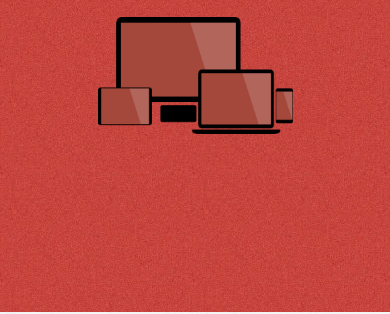
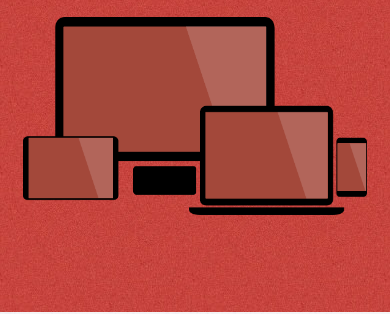
Before and after one commit to TaylorHuston/Site_49thFloor, a website: page public/index.html in a window 390 px wide. Shown: the part 338-652 px from the top of the page. Drawn offline with nearby package versions, Linux system fonts and the light colour scheme.

Commit message:
Make image more responsive

```diff
--- a/public/assets/css/bundle.css
+++ b/public/assets/css/bundle.css
@@ -137,12 +137,11 @@
     margin: 0;
   }
 
-  #responsive {
+  img#responsive {
     display: block;
     bottom: 0;
     margin: 0 auto;
-    width: 50vw;
-    height: 30vw;
+    width: 90%;
     max-width: 700px;
   }
 
--- a/public/index.html
+++ b/public/index.html
@@ -119,7 +119,7 @@
 
     <section id="footer">
       <div class="col col-100">
-        <p>&copy; 2016, 49th Floor Studios, LLC</p>
+        <p>&copy; 2017, 49th Floor Studios, LLC</p>
       </div>
     </section>
 
--- a/src/assets/css/base.less
+++ b/src/assets/css/base.less
@@ -120,12 +120,11 @@
     padding: 0;
     margin: 0;
   }
-  #responsive {
+  img#responsive {
     display: block;
     bottom: 0;
     margin: 0 auto;
-    width: 50vw;
-    height: 30vw;
+    width: 90%;
     max-width: 700px;
   }
   .sectionTitle {
```
Also changed, not shown: src/assets/css/base.css.
